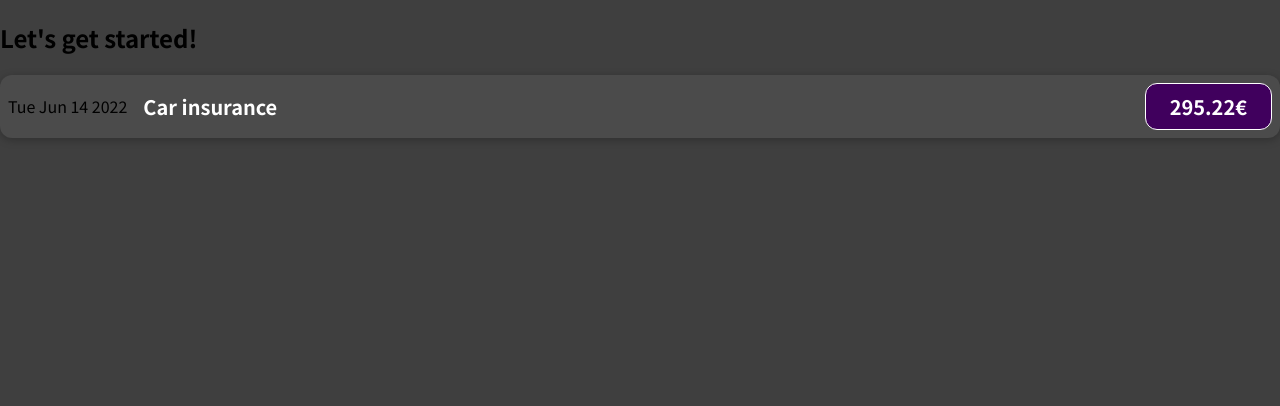
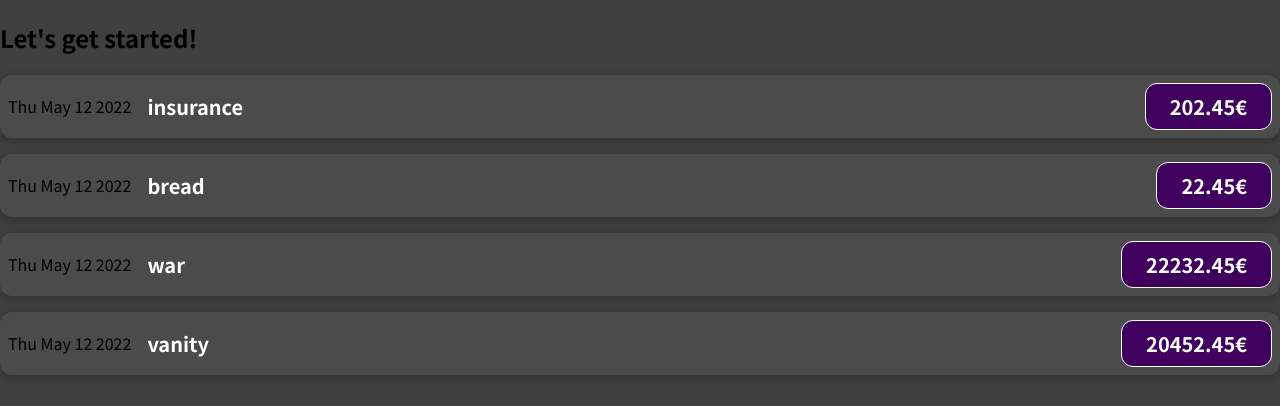
Before and after one commit to Kafkaese/expense-tracker, a JavaScript app: page / in a window 1280 px wide. Shown: the top 406 px of the page. Built offline with nearby package versions, Linux system fonts and the light colour scheme.

Commit message:
add props to component

```diff
--- a/src/App.js
+++ b/src/App.js
@@ -1,11 +1,22 @@
 import ExpenseItem from "./components/ExpenseItem";
 
 function App() {
+
+  const expenses = [
+    {title: 'insurance',amount: 202.45, date: new Date(2022,4,12)},
+    {title: 'bread',amount: 22.45, date: new Date(2022,4,12)},
+    {title: 'war',amount: 22232.45, date: new Date(2022,4,12)},
+    {title: 'vanity',amount: 20452.45, date: new Date(2022,4,12)}
+  ];
+
   return (
     <div>
       <h2>Let's get started!</h2>
-      <ExpenseItem></ExpenseItem>
-    </div>
+      <ExpenseItem data={expenses[0]}></ExpenseItem>
+      <ExpenseItem data={expenses[1]}></ExpenseItem>
+      <ExpenseItem data={expenses[2]}></ExpenseItem>
+      <ExpenseItem data={expenses[3]}></ExpenseItem>
+   </div>
   );
 }
 
--- a/src/components/ExpenseItem.js
+++ b/src/components/ExpenseItem.js
@@ -1,16 +1,13 @@
 import './ExpenseItem.css';
 
-function ExpenseItem() {
-    const expenseDate = new Date(2022, 5, 14);
-    const expenseTitle = 'Car insurance';
-    const expenseAmount = 295.22;
+function ExpenseItem(props) {
 
     return (
         <div className='expense-item'>
-            <div>{expenseDate.toDateString()}</div>
+            <div>{props.data.date.toDateString()}</div>
             <div className='expense-item__description'>
-                <h2>{expenseTitle}</h2>
-                <div className='expense-item__price'>{expenseAmount}€</div>
+                <h2>{props.data.title}</h2>
+                <div className='expense-item__price'>{props.data.amount}€</div>
             </div>
 
         </div>
```
Also changed, not shown: 1 other file (tests, documents, lock files or other folders).
